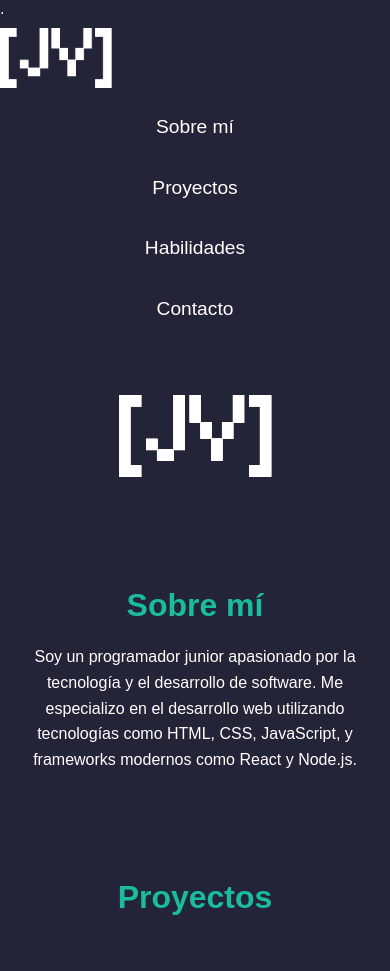
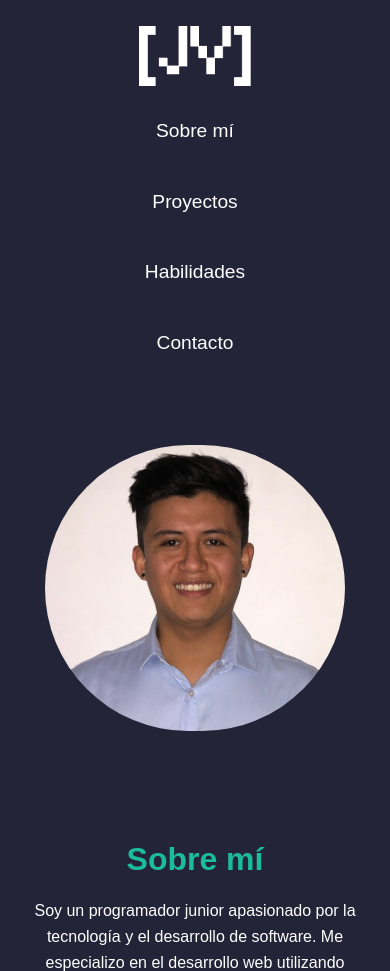
Before and after one commit to jvivas95/PortfolioJeffersonVivas, a PHP site: page / in a window 390 px wide. Shown: the top 971 px of the page. Run offline with PHP 8.4, Linux system fonts and the light colour scheme.

Commit message:
cambios en el header y foto de perfil

```diff
--- a/index.html
+++ b/index.html
@@ -4,9 +4,9 @@
     <meta charset="UTF-8">
     <meta name="viewport" content="width=device-width, initial-scale=1.0">
     <title>Portafolio de Programador Junior</title>
-    <link rel="stylesheet" href="styles.css">.
+    <link rel="stylesheet" href="styles.css">
     <link rel="icon" href="assets/ico/logo_ico.ico" type="image/x-icon"> <!-- Favicon en formato .ico -->
-    <link rel="icon" href="assets/ico/favicon-32x32.png" type="image/png" sizes="32x32"> <!-- Favicon en formato .png -->
+    <link rel="icon" href="assets/ico/favicon-16x16.png" type="image/png" sizes="32x32"> <!-- Favicon en formato .png -->
 </head>
 <body>
     <header>
@@ -26,7 +26,7 @@
     <main>
         <section>
             <div id="profilePic">
-                <img src="assets/logo_(blanco).png" alt="Foto Perfil">
+                <img src="assets/perfil.JPEG" alt="Foto Perfil">
             </div>
         </section>
 
--- a/styles.css
+++ b/styles.css
@@ -9,17 +9,37 @@ body {
 
 /* Header and navigation */
 header {
-    padding: 10px 0;
+    padding: 10px 20px;
+    margin:1rem;
 }
 
+header nav {
+    display: flex;
+    align-items: center;
+    justify-content: space-between;
+}
+
+.logo {
+    display: inline-block; /* Ajusta el tamaño del contenedor al tamaño del contenido (la imagen) */
+}
+
+.logo img {
+    display: block; /* Elimina el espacio inferior de la imagen y asegura que el contenedor se ajuste */
+    max-height: 60px; /* Ajusta el tamaño máximo de la imagen según sea necesario */
+    width: auto;
+}
+
+/* Centrado de la lista de navegación */
 nav ul {
+    display: flex;
     list-style: none;
-    text-align: center;
+    margin: 0 auto;
     padding: 0;
+    justify-content: center;
+    flex-grow: 1; /* Esto centrará la lista en el espacio restante */
 }
 
 nav ul li {
-    display: inline;
     margin: 0 15px;
 }
 
@@ -30,14 +50,27 @@ nav ul li a {
 }
 
 nav ul li a:hover {
-    color: #1abc9c00; /* Greenish tone */
+    color: #1abc9c; /* Greenish tone */
 }
 
-.logo img {
-    height: auto;
-    max-height: 60px; /* Adjust this value as needed */
-    width: auto;
-    max-width: 100%;
+/* Responsive */
+@media (max-width: 768px) {
+    header nav {
+        flex-direction: column;
+    }
+
+    .logo {
+        margin-bottom: 10px;
+    }
+
+    nav ul {
+        flex-direction: column;
+        align-items: center;
+    }
+
+    nav ul li {
+        margin: 10px 0;
+    }
 }
 
 /* Sections */
@@ -45,7 +78,9 @@ section {
     padding: 40px 20px;
     text-align: center;
 }
-
+#profilePic img {
+    border-radius: 50rem;
+}
 h1 {
     margin-bottom: 20px;
     font-size: 2em;
```
Also changed, not shown: assets/perfil.JPEG (added).
